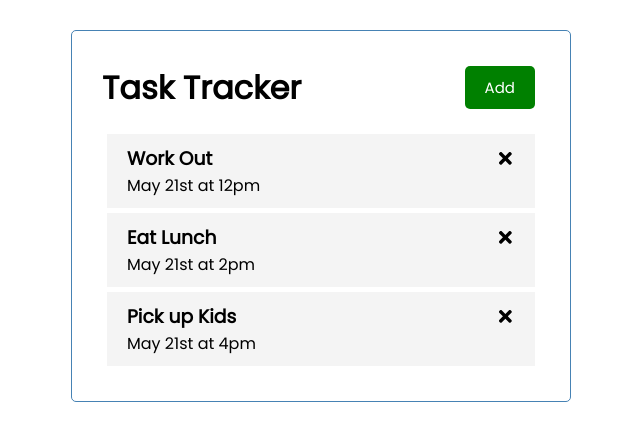
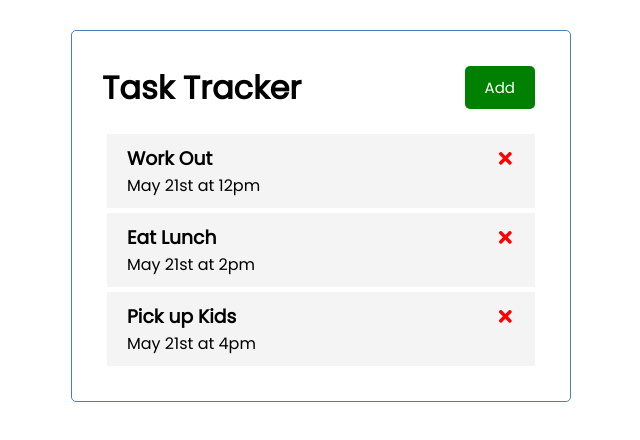
Before and after one commit to gkojunior/react-task-tracker, a React (Create React App) app: page / in a window 1280 px wide. Shown: the top 440 px of the page, without its empty margins (319-959 px from the left). Built offline with nearby package versions, Linux system fonts and the light colour scheme; the HTML template or start-up script is replaced by a standard one.

Commit message:
modified files

```diff
--- a/src/App.js
+++ b/src/App.js
@@ -24,10 +24,23 @@
     }
   ])
 
+  // Delete Task
+  const deleteTask = (id) => {
+    setTasks(tasks.filter((task) => task.id !== id));
+  }
+
+  // Toggle Reminder
+  const toggleReminder = (id) => {
+    console.log(id);
+  }
+
   return (
     <div className="container">
       <Header />
-      <Tasks tasks={tasks}/>
+
+      {/* Displays a message if the list is empty */}
+      {tasks.length > 0 ? (
+      <Tasks tasks={tasks} onDelete={deleteTask} onToggle={toggleReminder} /> ) : ( 'No Tasks to Show' )}
     </div>
   );
 }
--- a/src/components/Task.js
+++ b/src/components/Task.js
@@ -1,10 +1,14 @@
 import { FaTimes } from 'react-icons/fa'
 
-const Task = ({ task }) => {
+const Task = ({ task, onDelete, onToggle }) => {
   return (
-    <div className='task'>
+    <div className='task' onDoubleClick={() => onToggle(task.id)}>
       <h3>
-        {task.text} <FaTimes />
+        {task.text}{' '}
+        <FaTimes
+          style={{ color: 'red', cursor: 'pointer' }}
+          onClick={() => onDelete(task.id)}
+        />
         </h3>
       <p>{task.day}</p>
     </div>
--- a/src/components/Tasks.js
+++ b/src/components/Tasks.js
@@ -1,10 +1,15 @@
 import Task from './Task'
 
-const Tasks = ({ tasks }) => {
+const Tasks = ({ tasks, onDelete, onToggle }) => {
     return (
         <>
         {tasks.map((task) => (
-        <Task key={task.id} task={task} />
+        <Task
+            key={task.id}
+            task={task}
+            onDelete={onDelete}
+            onToggle={onToggle}
+            />
         ))}
         </>
     )
```
